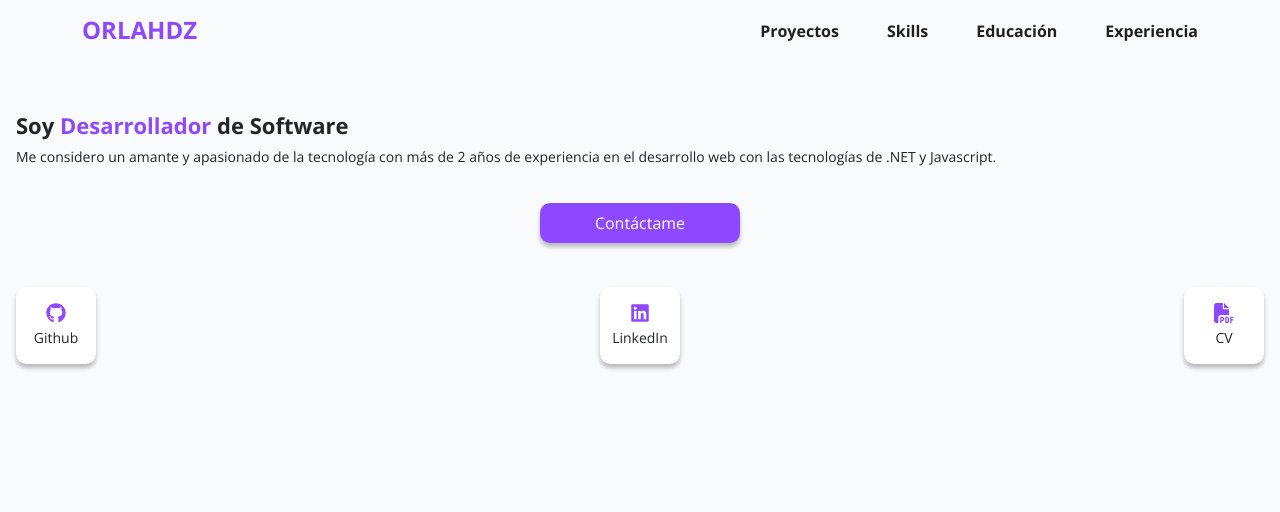
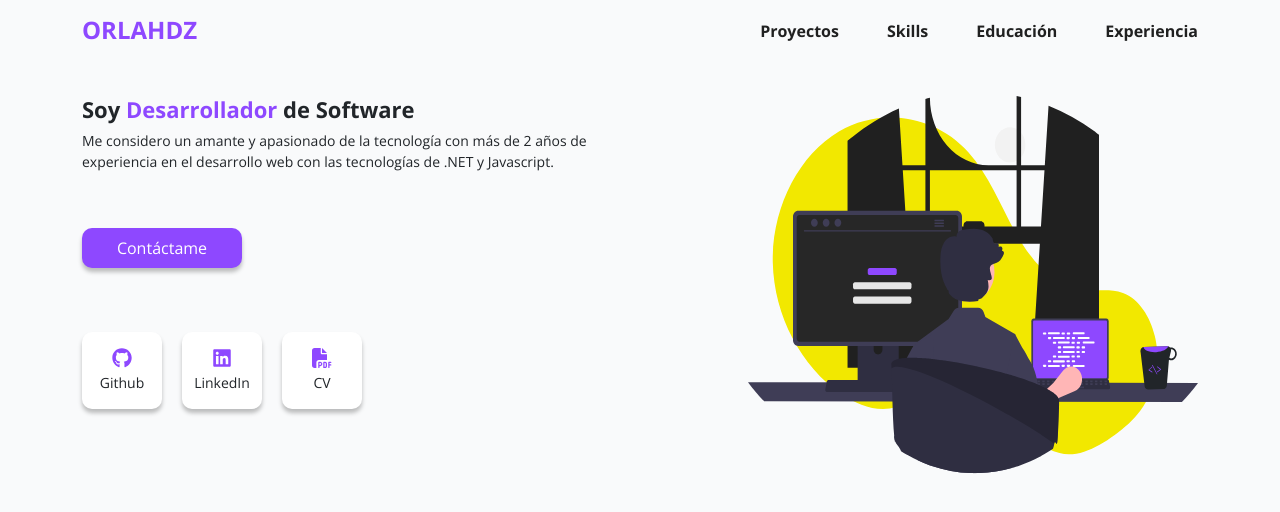
Before and after one commit to OrlandoHernandezGzz/MiPortafolioWeb, a Vue app: page / in a window 1280 px wide. Shown: the top 512 px of the page. Built offline with nearby package versions, Linux system fonts and the light colour scheme.

Commit message:
feat: the component about me finished the design

```diff
--- a/src/components/AboutMe.vue
+++ b/src/components/AboutMe.vue
@@ -2,7 +2,7 @@
 
 <template>
   <section class="about-me">
-    <div class="about-me__container">
+    <div class="about-me__container container">
       <div class="about-me__description">
         <h2 class="about-me__title">
           Soy <span>Desarrollador</span> de Software
@@ -15,36 +15,49 @@
         </p>
 
         <button class="about-me__btn-contact">Contáctame</button>
-      </div>
 
         <div class="about-me__cards">
           <div class="about-me__card">
             <!-- icon -->
-          <font-awesome-icon class="about-me__card-icon" :icon="['fab', 'github']" />
+            <font-awesome-icon
+              class="about-me__card-icon"
+              :icon="['fab', 'github']"
+            />
             <p class="about-me__card-text">Github</p>
           </div>
 
           <div class="about-me__card">
             <!-- icon -->
-          <font-awesome-icon class="about-me__card-icon" :icon="['fab', 'linkedin']" />
+            <font-awesome-icon
+              class="about-me__card-icon"
+              :icon="['fab', 'linkedin']"
+            />
             <p class="about-me__card-text">LinkedIn</p>
           </div>
 
           <div class="about-me__card">
             <!-- icon -->
-          <font-awesome-icon class="about-me__card-icon" :icon="['fas', 'file-pdf']" />
+            <font-awesome-icon
+              class="about-me__card-icon"
+              :icon="['fas', 'file-pdf']"
+            />
             <p class="about-me__card-text">CV</p>
           </div>
+        </div>
+      </div>
+
+      <div class="about-me__img">
+        <img
+          src="../assets/humandincomputer.svg"
+          class="img-fluid"
+          alt="humand in desktop"
+        />
       </div>
     </div>
   </section>
 </template>
 
 <style scoped>
-.about-me__container {
-  padding: var(--container-mobile);
-}
-
 .about-me__description {
   display: flex;
   flex-direction: column;
@@ -68,7 +81,7 @@
   background: var(--purple);
   color: var(--white);
   height: 40px;
-  width: 200px;
+  width: 10rem;
   border: none;
   border-radius: 10px;
   background: #8e48ff;
@@ -80,6 +93,8 @@
   display: flex;
   justify-content: space-between;
   align-items: center;
+  flex-wrap: wrap;
+  gap: 20px;
 }
 
 .about-me__card {
@@ -91,6 +106,7 @@
   justify-content: flex-end;
   align-items: center;
   gap: 4px;
+  cursor: pointer;
 
   border-radius: 10px;
   background: var(--white);
@@ -107,4 +123,89 @@
   font-size: var(--font-p-mobile);
   font-weight: 400;
 }
+
+/* Media Queries */
+@media (min-width: 1200px) {
+  .about-me__container {
+    display: flex;
+    flex-direction: row;
+  }
+
+  .about-me__description {
+    width: 50%;
+  }
+
+  .about-me__img {
+    width: 50%;
+    display: flex;
+    justify-content: end;
+    align-items: center;
+  }
+
+  .about-me__btn-contact {
+    margin: 40px 0;
+  }
+
+  .about-me__description {
+    justify-content: start;
+    align-items: start;
+  }
+}
+
+@media (min-width: 992px) and (max-width: 1199px) {
+  .about-me__container {
+    display: flex;
+    flex-direction: row;
+  }
+
+  .about-me__description {
+    width: 50%;
+  }
+
+  .about-me__img {
+    width: 50%;
+  }
+
+  .about-me__btn-contact {
+    margin: 40px 0;
+  }
+
+  .about-me__description {
+    justify-content: start;
+    align-items: start;
+  }
+}
+
+@media (min-width: 768px) and (max-width: 991px) {
+  .about-me__container {
+    display: flex;
+    flex-direction: row;
+  }
+
+  .about-me__description {
+    width: 50%;
+  }
+
+  .about-me__img {
+    width: 50%;
+  }
+  .about-me__btn-contact {
+    margin: 20px 0;
+  }
+
+  .about-me__description {
+    justify-content: start;
+    align-items: start;
+  }
+}
+
+@media (max-width: 767px) {
+  .about-me__img {
+    display: none;
+  }
+
+  .about-me__cards {
+    justify-content: space-around;
+  }
+}
 </style>
--- a/src/style.css
+++ b/src/style.css
@@ -15,6 +15,9 @@
   --font-family: "Open Sans", sans-serif;
 
   /* Size */
+  --font-h1-desktop: 48px;
+  --font-title-desktop: 18px;
+
   --font-h1-mobile: 24px;
   --font-h2-mobile: 22px;
   --font-h3-mobile: 22px;
@@ -23,6 +26,7 @@
   --font-plittle-mobile: 12px;
 
   /* Containers */
+  --container-desktop: 20px 150px;
   --container-mobile: 16px;
 }
 
```
Also changed, not shown: src/assets/humandincomputer.svg (added). Lines whose indentation alone changed are shown as unchanged.
